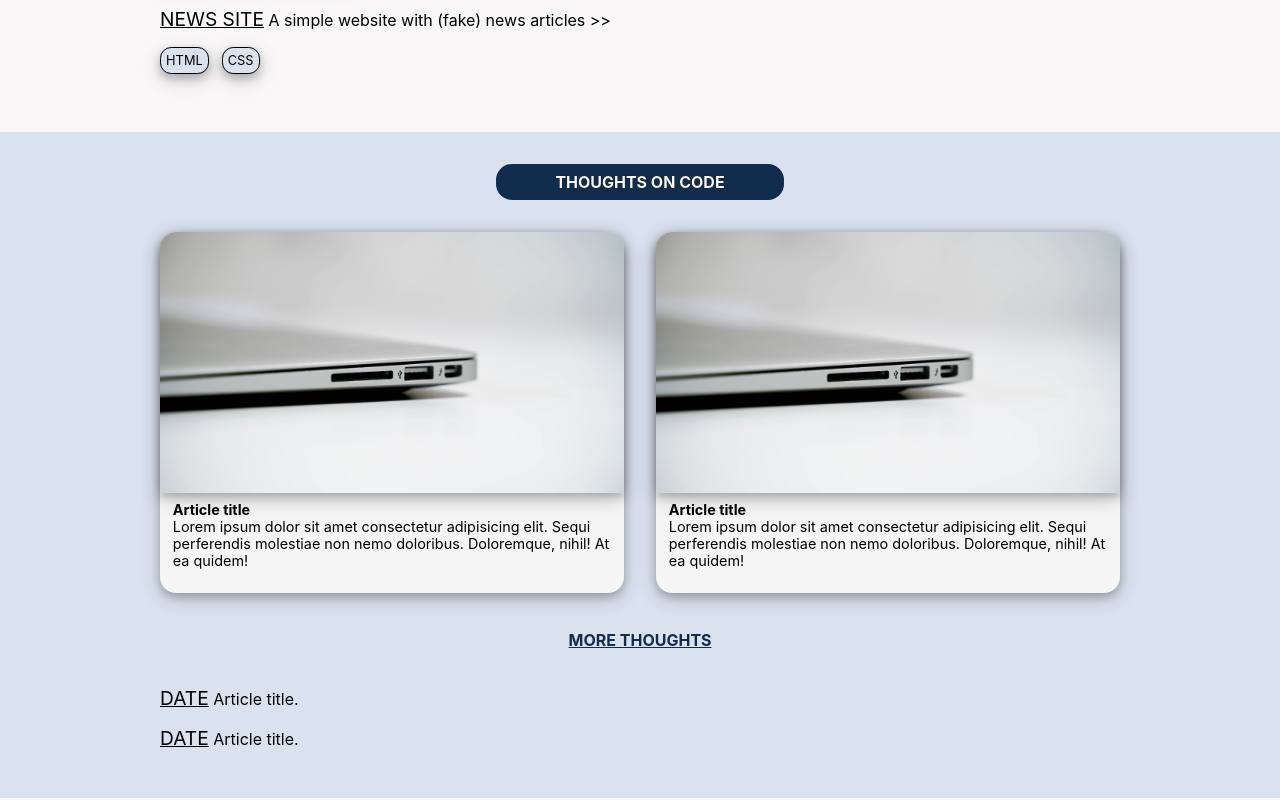
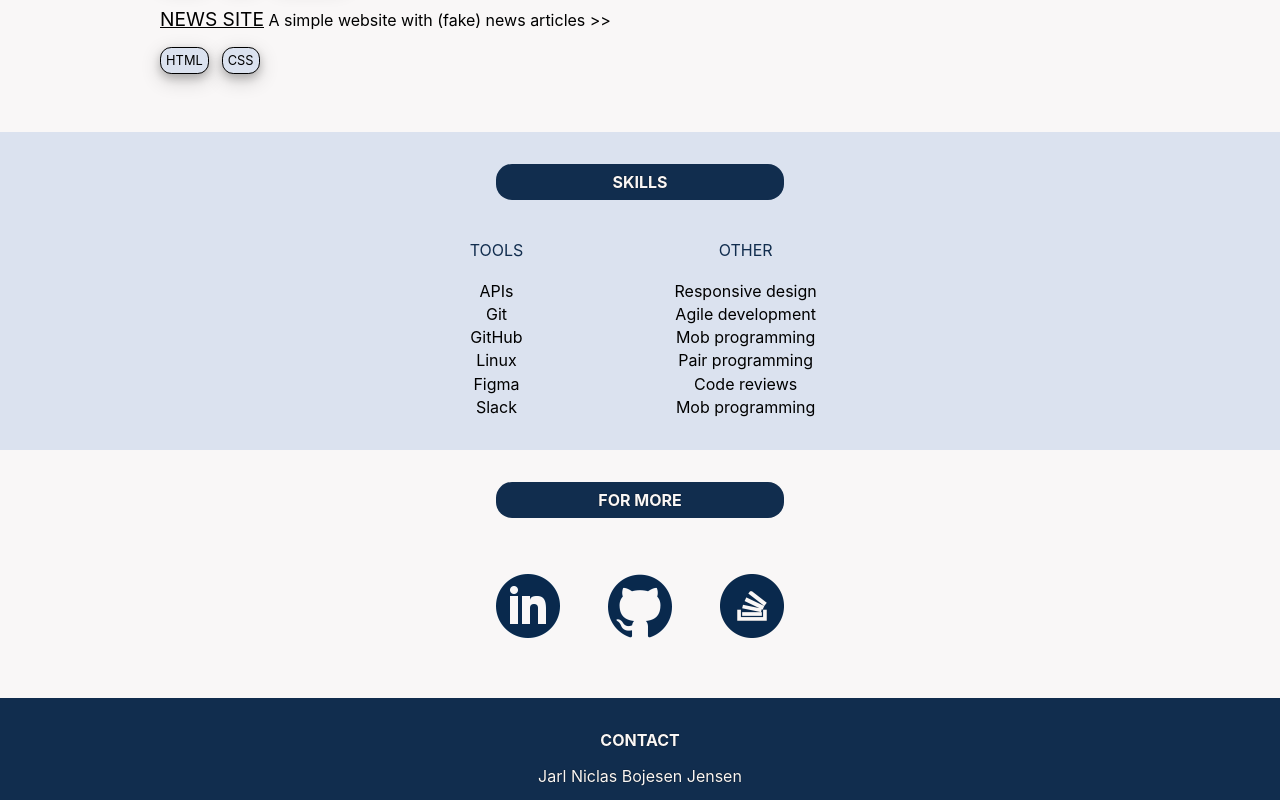
Before and after one commit to Technigo/project-react-portfolio, a React (Create React App) app: page / in a window 1280 px wide. Shown: the part 2240-3040 px from the top of the page. Built offline with nearby package versions, Linux system fonts and the light colour scheme.

Commit message:
Hide Thoughts section

```diff
--- a/src/App.js
+++ b/src/App.js
@@ -3,7 +3,7 @@ import { Header } from './components/Header'
 import { About } from './components/About'
 import { Tech } from './components/Tech'
 import { Projects } from './components/Projects'
-import { Thoughts } from './components/Thoughts'
+// import { Thoughts } from './components/Thoughts'
 import { Skills } from './components/Skills'
 import { ForMore } from './components/ForMore'
 import { Footer } from './components/Footer'
@@ -15,7 +15,7 @@ export const App = () => {
       <About />
       <Tech />
       <Projects />
-      <Thoughts />
+      {/* <Thoughts /> */}
       <Skills />
       <ForMore />
       <Footer />
```
